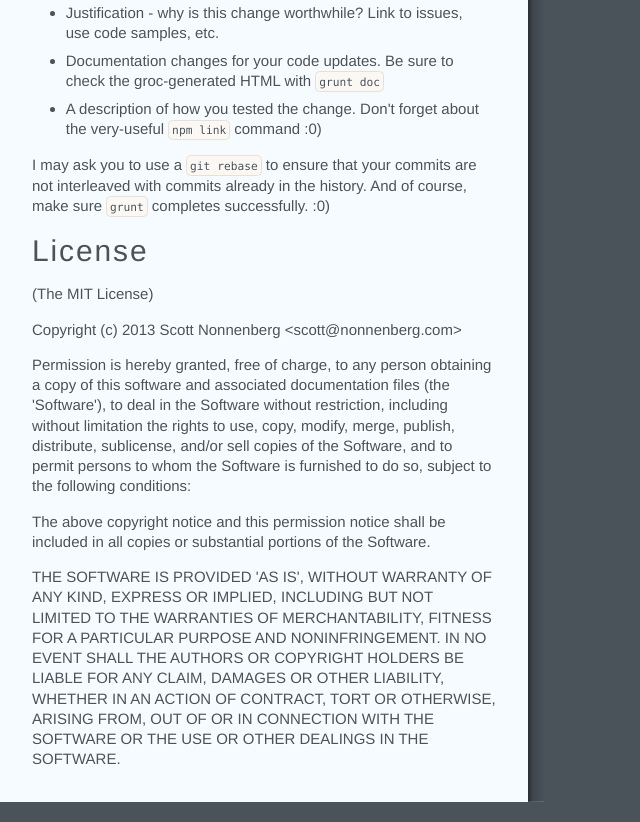
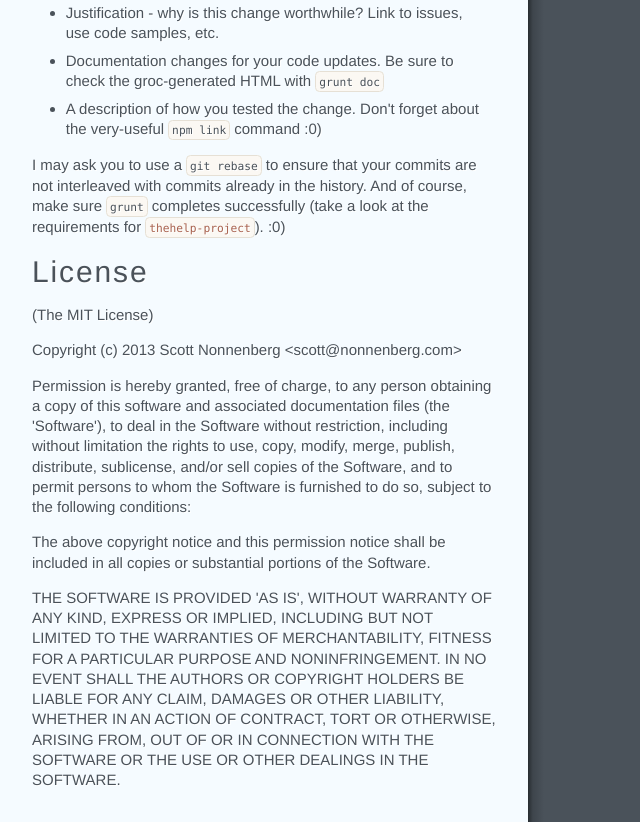
Before and after one commit to thehelp/core, a plain HTML site: page index.html in a window 1280 px wide. Shown: the part 2593-3415 px from the top of the page, without its empty margins (0-640 px from the left). Drawn offline with Linux system fonts and the light colour scheme.

Commit message:
Generated documentation for ed176520f05583cbb8c014946a65b01d8d113082

```diff
--- a/index.html
+++ b/index.html
@@ -99,7 +99,7 @@ define(['thehelp-core'], function(core) {
 <li>A description of how you tested the change. Don't forget about the very-useful <code>npm link</code> command :0)</li>
 </ul>
 
-<p>I may ask you to use a <code>git rebase</code> to ensure that your commits are not interleaved with commits already in the history. And of course, make sure <code>grunt</code> completes successfully. :0)</p>
+<p>I may ask you to use a <code>git rebase</code> to ensure that your commits are not interleaved with commits already in the history. And of course, make sure <code>grunt</code> completes successfully (take a look at the requirements for <a href="https://github.com/thehelp/project"><code>thehelp-project</code></a>). :0)</p>
 
 <h2 id="license">License</h2>
 
```
